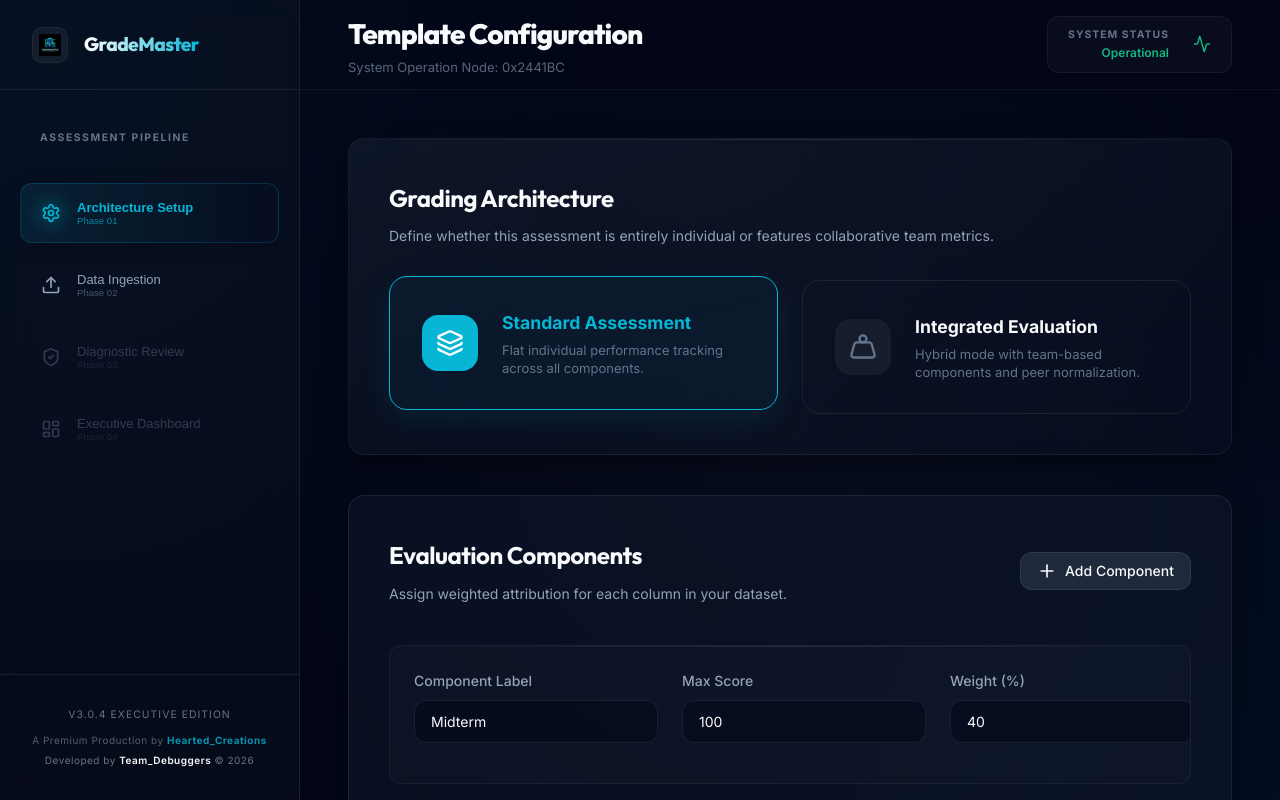
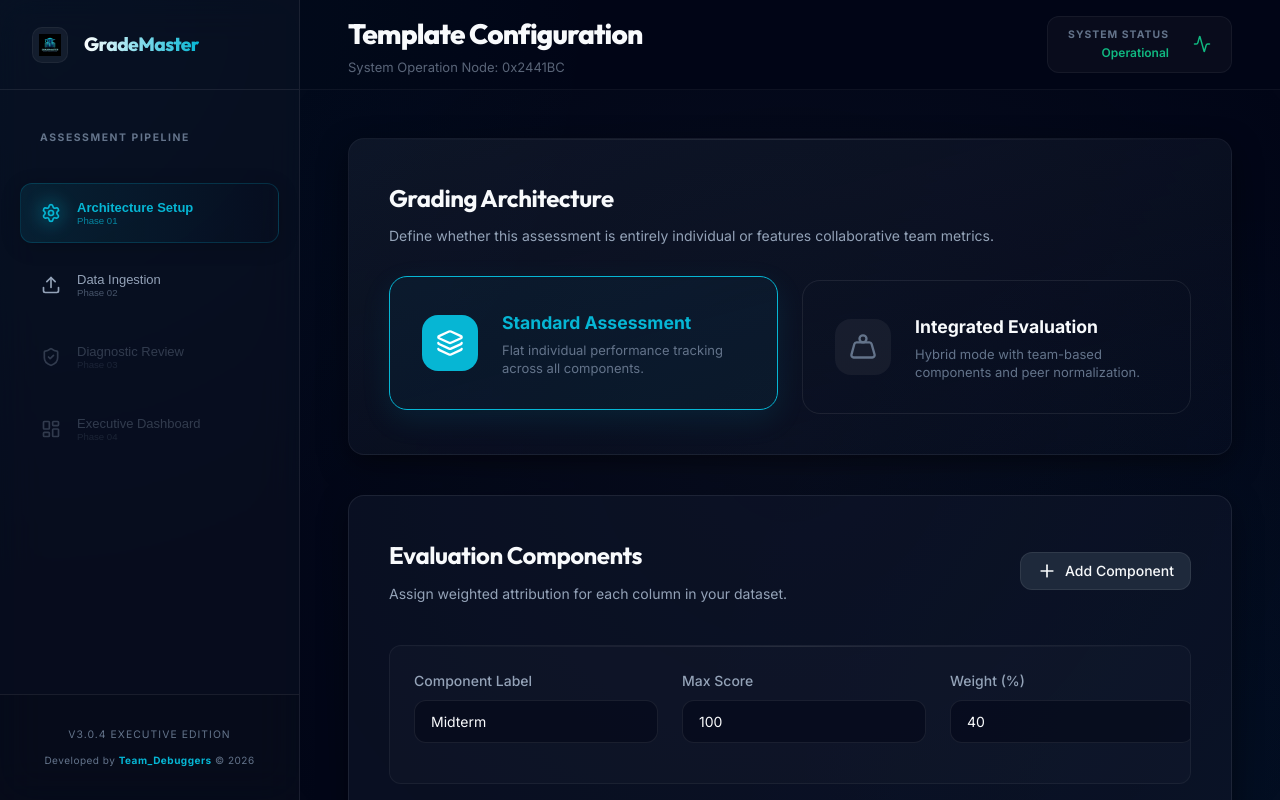
Before and after one commit to katarudeekshithreddy/grademaster-app, a React (Vite) app: page / in a window 1280 px wide. Both pictures are taken after a click on the button "Initialize Workspace". Built offline with nearby package versions, Linux system fonts and the light colour scheme.

Commit message:
Fix team marks export to Excel

```diff
--- a/src/components/Layout/Sidebar.jsx
+++ b/src/components/Layout/Sidebar.jsx
@@ -73,11 +73,8 @@ export function Sidebar({ currentStep, setCurrentStep, hasData }) {
         <div style={{ fontSize: '0.65rem', color: 'var(--text-muted)', letterSpacing: '0.1em', textAlign: 'center', marginBottom: '0.5rem' }}>
           V3.0.4 EXECUTIVE EDITION
         </div>
-        <div style={{ fontSize: '0.625rem', color: 'var(--text-muted)', letterSpacing: '0.05em', textAlign: 'center', opacity: 0.8 }}>
-          A Premium Production by <span style={{ color: 'var(--accent-primary)', fontWeight: 800 }}>Hearted_Creations</span>
-        </div>
-        <div style={{ fontSize: '0.625rem', color: 'var(--text-muted)', letterSpacing: '0.05em', textAlign: 'center', marginTop: '4px' }}>
-          Developed by <span style={{ color: 'var(--text-primary)', fontWeight: 600 }}>Team_Debuggers</span> © 2026
+        <div style={{ fontSize: '0.625rem', color: 'var(--text-muted)', letterSpacing: '0.05em', textAlign: 'center' }}>
+          Developed by <span style={{ color: 'var(--accent-primary)', fontWeight: 800 }}>Team_Debuggers</span> © 2026
         </div>
       </div>
     </aside>
```
Also changed, not shown: 1 other file (tests, documents, lock files or other folders).
